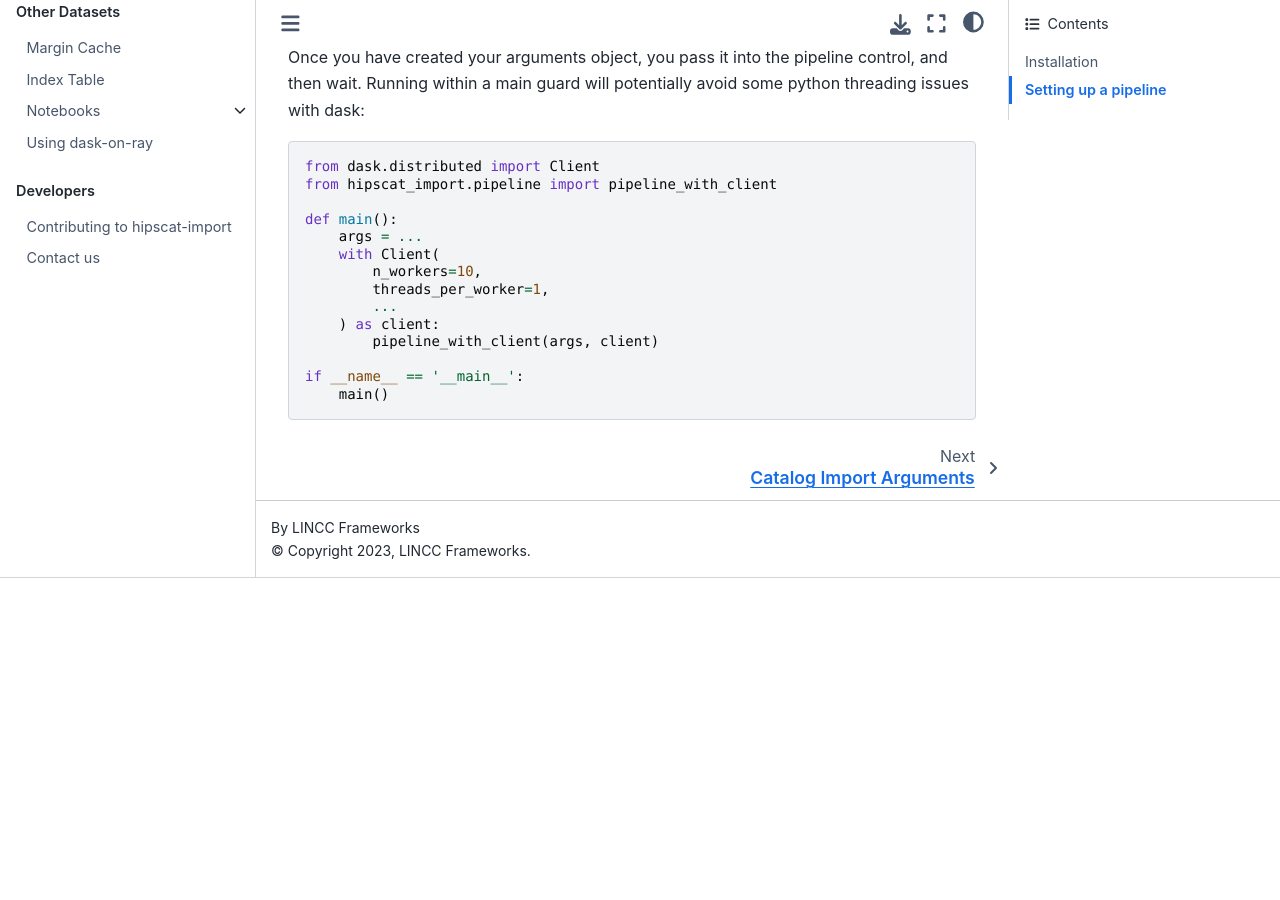
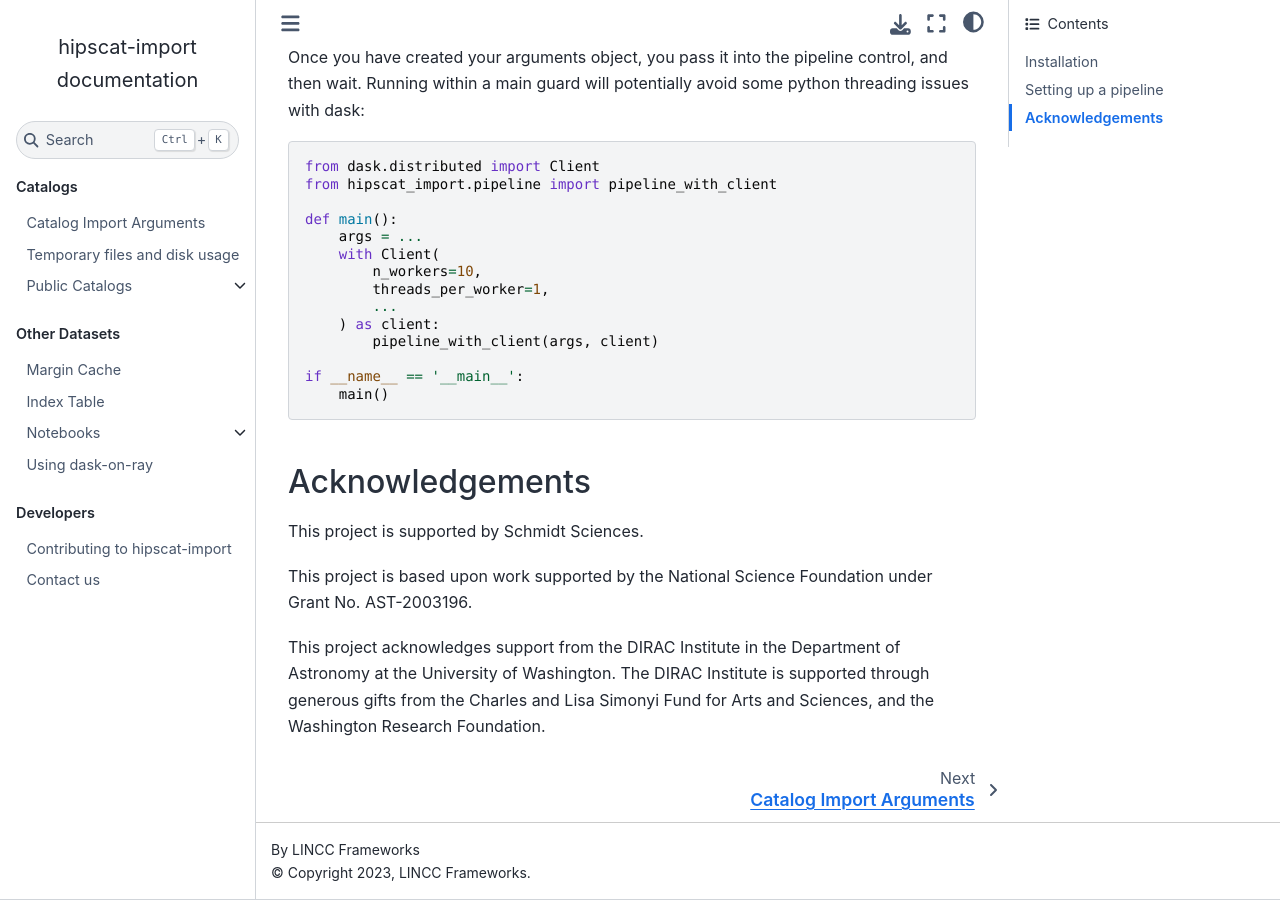
Before and after one commit to astronomy-commons/hipscat-import, a Sphinx documentation site: the page built from docs/index.rst, in a window 1280 px wide and 900 px high, scrolled down 949 px. Built offline with Sphinx 7.4.7 and the Sphinx Book theme 1.1.4, drawn with Linux system fonts in a browser that asks for light colours; pages that are not in the unit, such as notebooks, are missing from menus; before the commit the page ends 1527 px from its top, so only the background shows below that.

Commit message:
Update acknowledgment text. (#283)

```diff
--- a/docs/index.rst
+++ b/docs/index.rst
@@ -86,3 +86,16 @@ threading issues with dask:
    guide/contributing
    API Reference <autoapi/index>
    guide/contact
+
+Acknowledgements
+-------------------------------------------------------------------------------
+
+This project is supported by Schmidt Sciences.
+
+This project is based upon work supported by the National Science Foundation
+under Grant No. AST-2003196.
+
+This project acknowledges support from the DIRAC Institute in the Department of
+Astronomy at the University of Washington. The DIRAC Institute is supported
+through generous gifts from the Charles and Lisa Simonyi Fund for Arts and
+Sciences, and the Washington Research Foundation.
```
Also changed, not shown: README.md (+8 -0 lines).
